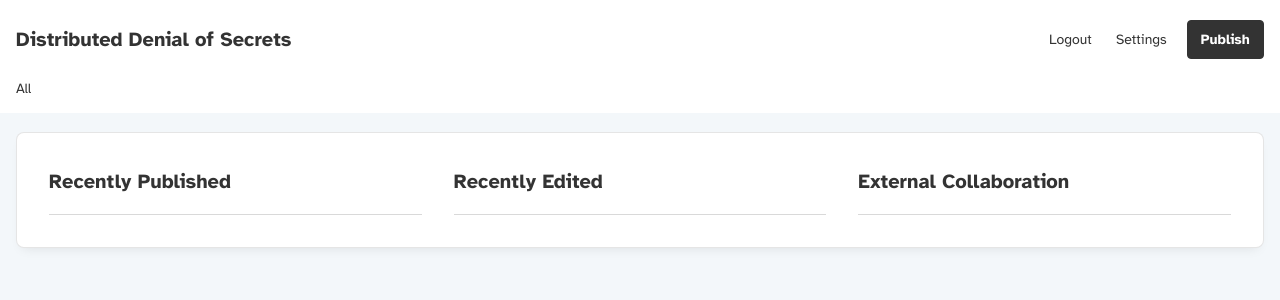
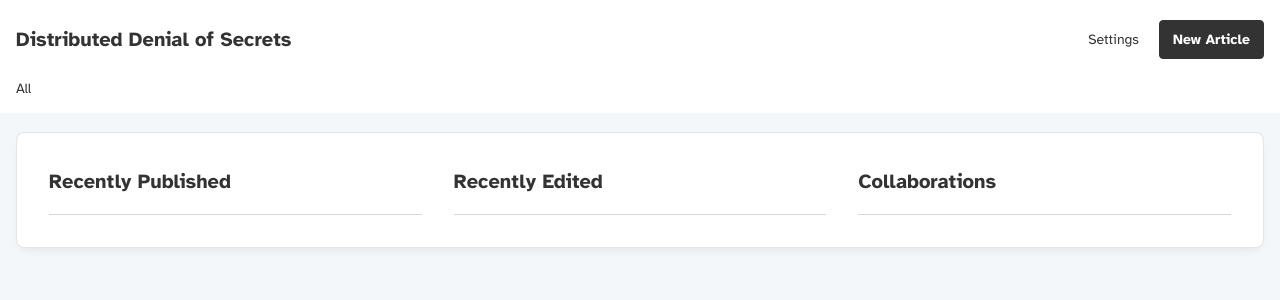
Before and after one commit to scidsg/frontpage, a Flask app: page / in a window 1280 px wide. Shown: the top 300 px of the page. Run offline with Flask 3, Linux system fonts and the light colour scheme; the visitor is signed in with stand-in values (Sample User, id 1); data comes from the database, SQL or seed files in the repository; data that the repository does not hold is empty; some libraries are stand-ins or nearby versions; some web fonts are replaced.

Commit message:
update global nav

```diff
--- a/templates/base.html
+++ b/templates/base.html
@@ -17,10 +17,9 @@
                     <li><a href="{{ url_for('team') }}">Team</a></li>
                 {% endif %}
                 {% if current_user.is_authenticated %}
-                    <li><a href="{{ url_for('logout') }}">Logout</a></li>
                     <li><a href="{{ url_for('user_settings') }}">Settings</a></li>
                 </ul>
-                <a class="btn btn-primary" href="{{ url_for('publish') }}" target="_blank" rel="noopener noreferrer">Publish</a>
+                <a class="btn btn-primary" href="{{ url_for('publish') }}" target="_blank" rel="noopener noreferrer">New Article</a>
                 {% else %}
                     <li><a href="https://shop.scidsg.org/collections/ddos">Shop</a></li>
                     <li><a href="{{ url_for('login') }}">Login</a></li>
--- a/templates/home.html
+++ b/templates/home.html
@@ -50,7 +50,7 @@
 
         <!-- Column 3: Articles with External Collaboration -->
         <div class="column external-collaboration-articles">
-            <h2>External Collaboration</h2>
+            <h2>Collaborations</h2>
             {% for article in external_collaboration_articles %}
                 <div class="article">
                     <h3><a href="{{ url_for('article', article_id=article.id) }}">{{ article.title }}</a></h3>
--- a/templates/settings.html
+++ b/templates/settings.html
@@ -121,5 +121,8 @@
             </div>
         </form>
     </div>
+
+    <a href="{{ url_for('logout') }}">Logout</a>
+
 </div>
 {% endblock %}
```
